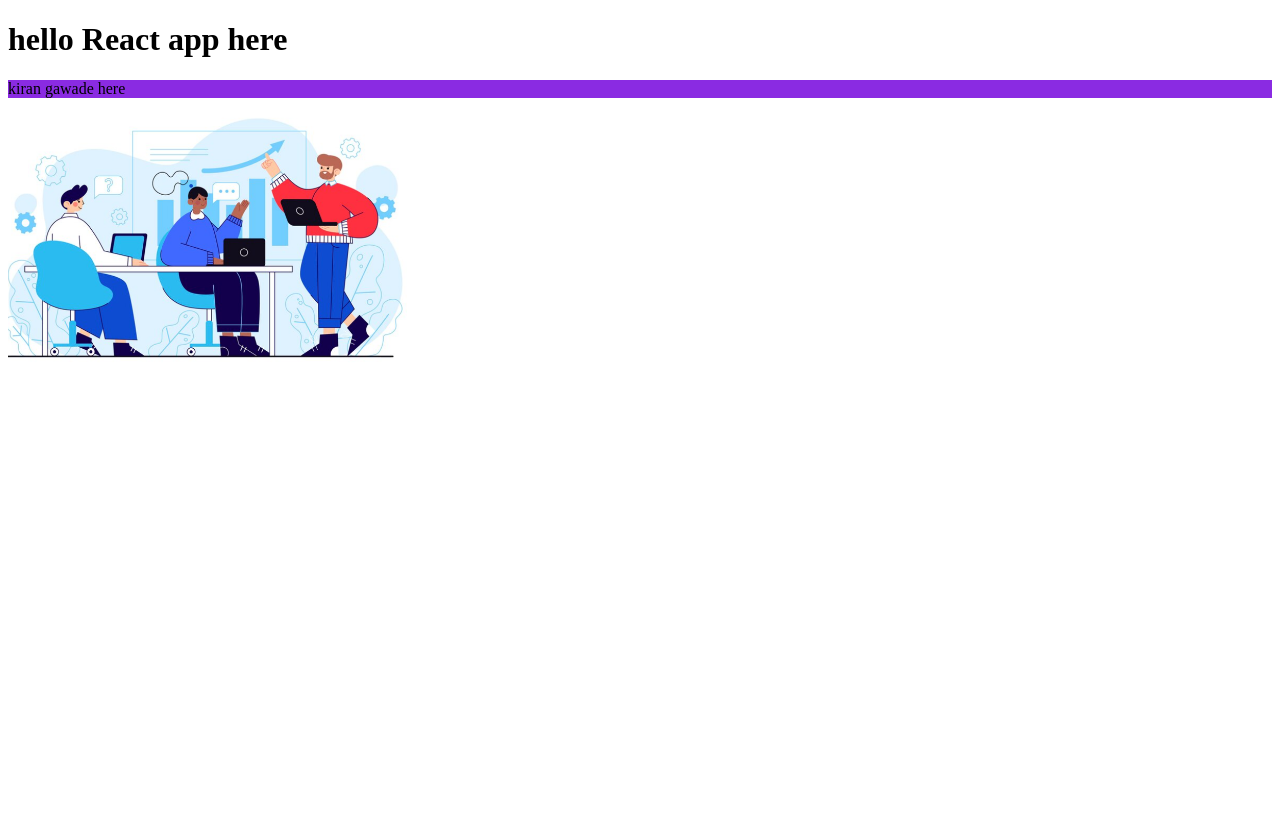
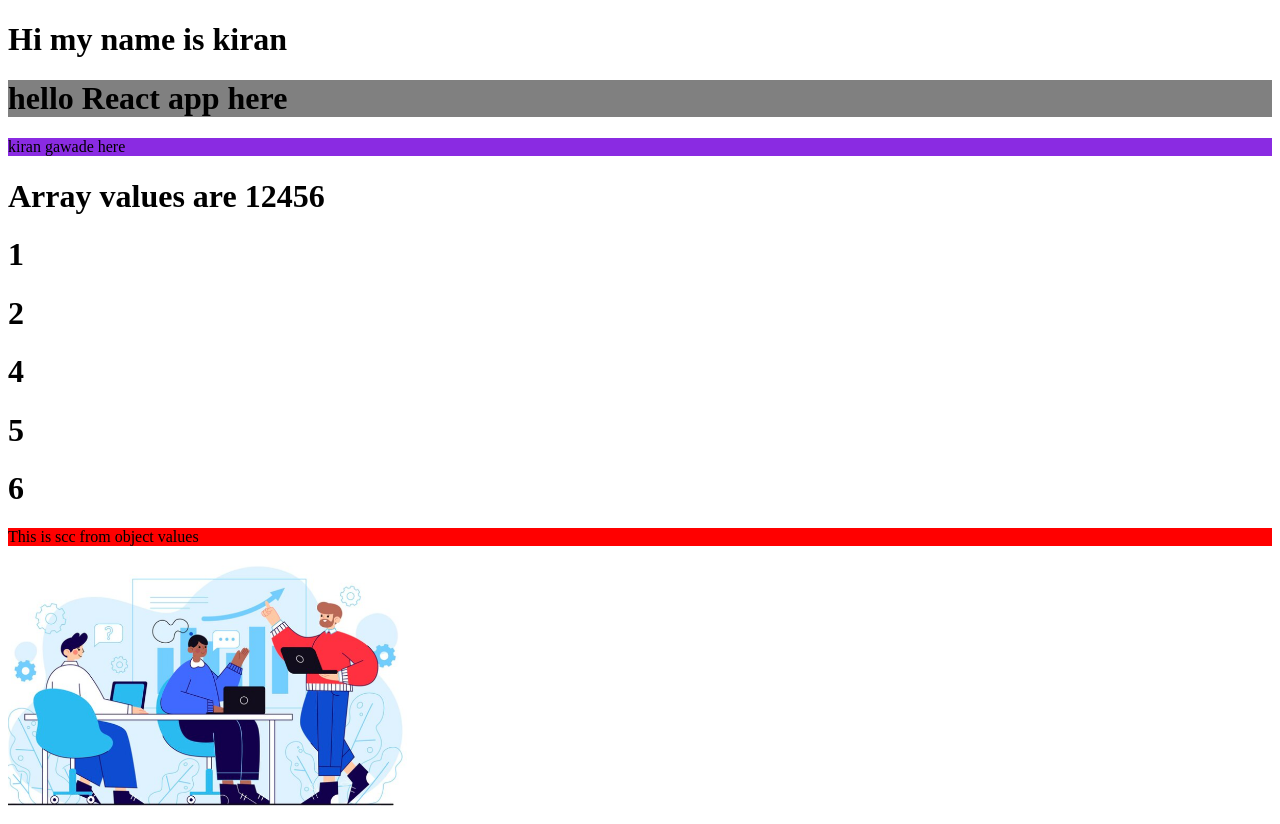
Before and after one commit to KiranGawade09/Auroskkil_reactjs_Internship, a React (Create React App) app: page / in a window 1280 px wide. Before the commit the page ends 800 px from the top, so only its background shows below. Built offline with nearby package versions, Linux system fonts and the light colour scheme.

Commit message:
3rd commit

```diff
--- a/src/App.js
+++ b/src/App.js
@@ -4,10 +4,26 @@ import './App.css';
 
 
 function App(){
+
+  var object ={
+    background:"red"
+  }
+  var Jack ="kiran";
+  var Array =[1,2,4,5,6];
+
   return(
     <>
-    <h1>hello React app here</h1>
+    <h1>Hi my name is {Jack} </h1>
+    <h1 style={{background:"grey"}}>hello React app here</h1>
     <p id="txt1">kiran gawade here</p>
+    <h1>Array values are {Array}</h1>
+    {
+      Array.map((x)=>(
+           <h1>{x}</h1>
+      ))
+
+    }
+    <p style={{backgroundColor:object.background}}>This is scc from object values</p>
     <img src={image1} height={'250px'} width={'auto'}/>
     </>
   )
```
